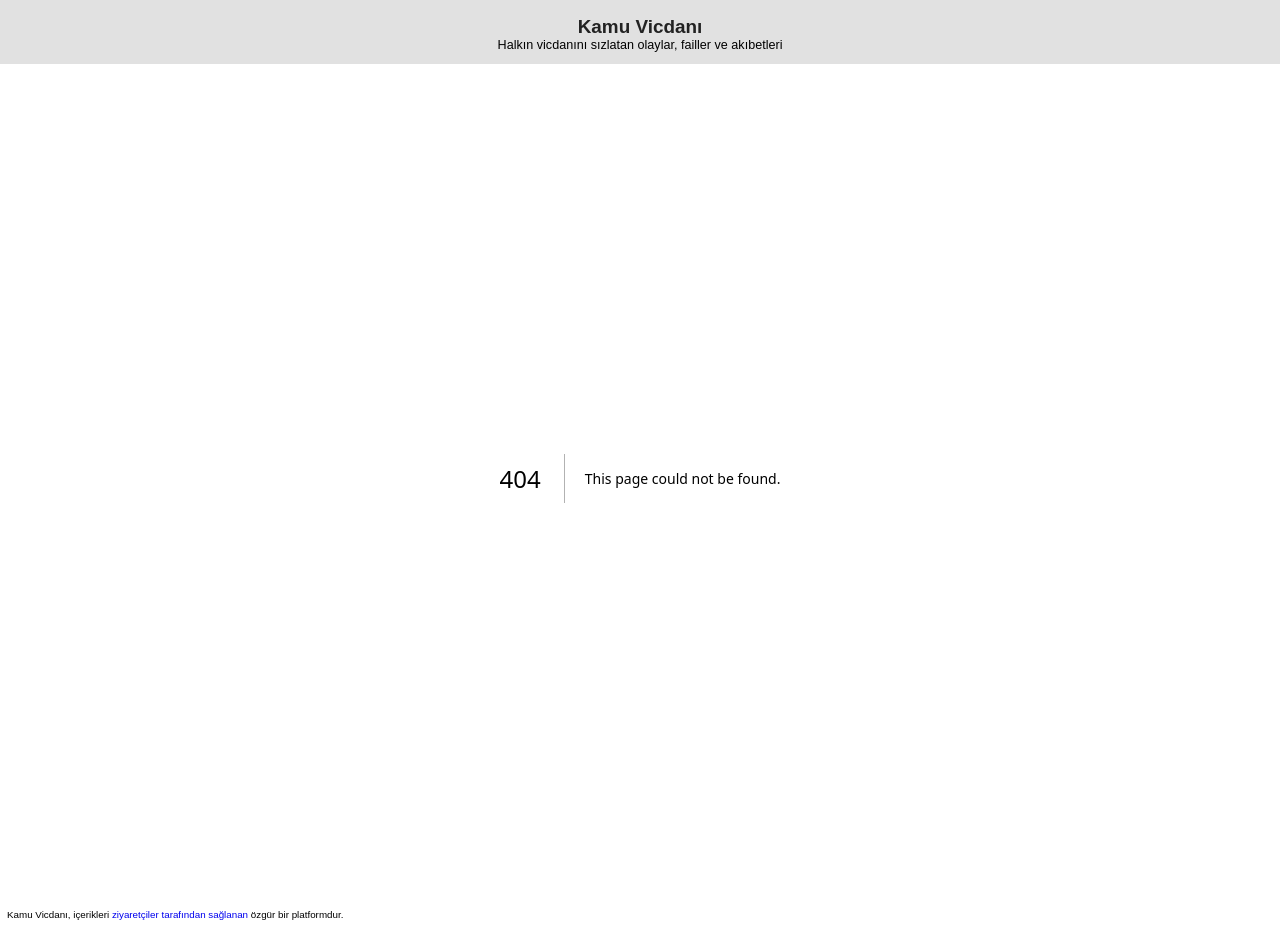
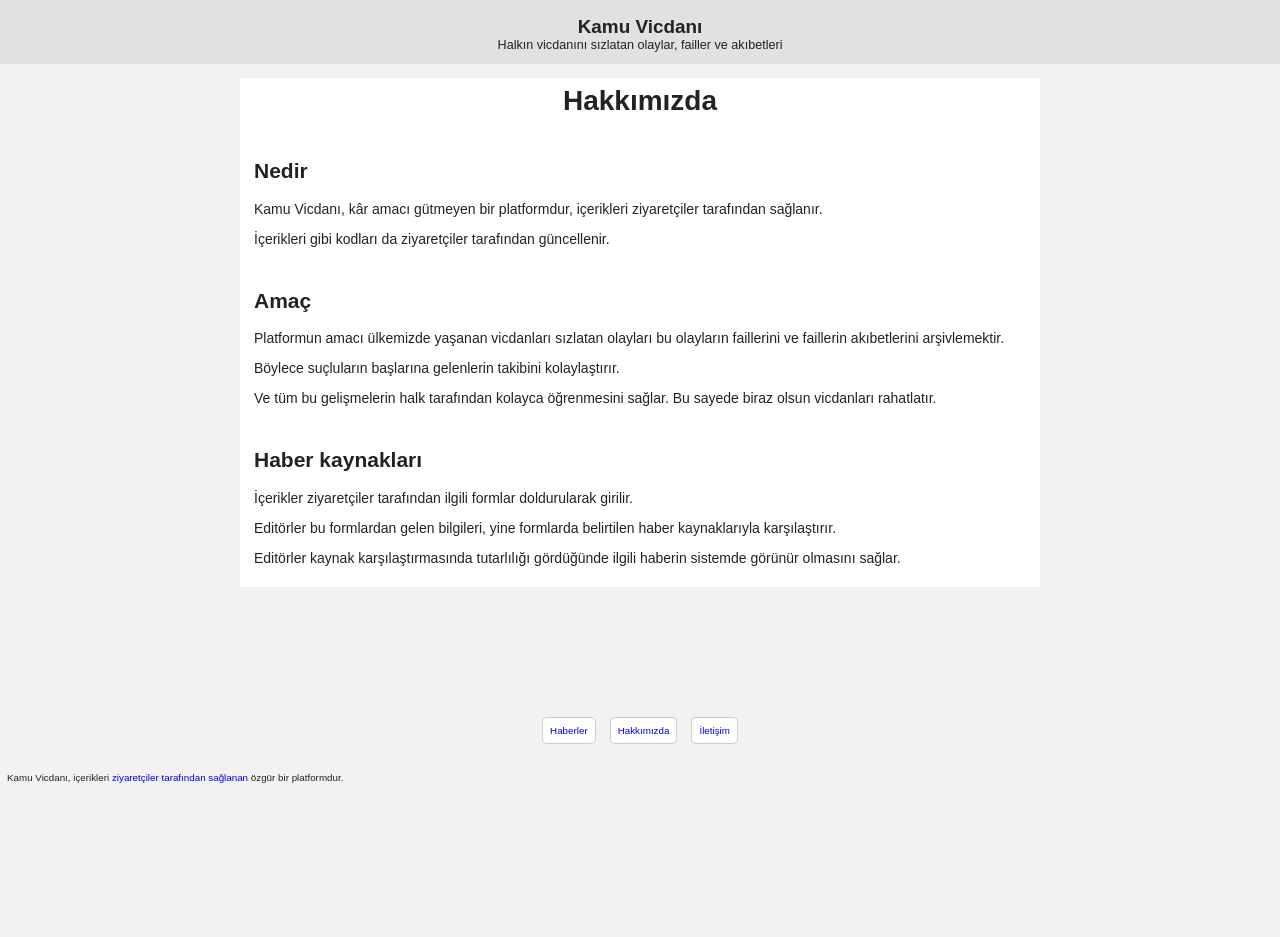
Before and after one commit to gayret/kamu-vicdani, a Next.js app: page /about in a window 1280 px wide. Before the commit this address had no page. After the commit the page ends 800 px from the top, so only its background shows below. Built offline with nearby package versions, Linux system fonts and the light colour scheme.

Commit message:
feat: improve about and contact pages

```diff
--- /dev/null
+++ b/app/about/page.js
@@ -0,0 +1,37 @@
+export default function About() {
+  return (
+    <div className="static-page about">
+      <h1>Hakkımızda</h1>
+      <h2>Nedir</h2>
+      <p>
+        Kamu Vicdanı, kâr amacı gütmeyen bir platformdur, içerikleri
+        ziyaretçiler tarafından sağlanır.
+      </p>
+      <p>İçerikleri gibi kodları da ziyaretçiler tarafından güncellenir.</p>
+
+      <h2>Amaç</h2>
+      <p>
+        Platformun amacı ülkemizde yaşanan vicdanları sızlatan olayları bu
+        olayların faillerini ve faillerin akıbetlerini arşivlemektir.
+      </p>
+      <p>Böylece suçluların başlarına gelenlerin takibini kolaylaştırır.</p>
+      <p>
+        Ve tüm bu gelişmelerin halk tarafından kolayca öğrenmesini sağlar. Bu
+        sayede biraz olsun vicdanları rahatlatır.
+      </p>
+
+      <h2>Haber kaynakları</h2>
+      <p>
+        İçerikler ziyaretçiler tarafından ilgili formlar doldurularak girilir.
+      </p>
+      <p>
+        Editörler bu formlardan gelen bilgileri, yine formlarda belirtilen haber
+        kaynaklarıyla karşılaştırır.
+      </p>
+      <p>
+        Editörler kaynak karşılaştırmasında tutarlılığı gördüğünde ilgili
+        haberin sistemde görünür olmasını sağlar.
+      </p>
+    </div>
+  );
+}
--- a/app/globals.css
+++ b/app/globals.css
@@ -43,6 +43,23 @@ footer {
   font-size: 0.7rem;
 }
 
+footer .links {
+  display: flex;
+  justify-content: center;
+  gap: 1rem;
+  list-style: none;
+  padding: 0;
+  margin-top: 1rem;
+  margin-bottom: 2rem;
+}
+
+footer .links li {
+  padding: 0.5rem;
+  border: 1px solid #ccc;
+  border-radius: 5px;
+  background-color: #fff;
+}
+
 a {
   text-decoration: none;
 }
@@ -58,3 +75,29 @@ a {
 .btn:hover {
   background-color: #eee;
 }
+
+.static-page {
+  max-width: 800px;
+  margin-inline: auto;
+  background-color: #fff;
+  padding: 0.5rem 1rem;
+}
+
+.static-page h1 {
+  text-align: center;
+  margin-top: 0;
+  margin-bottom: 0.5rem;
+}
+
+.static-page h2 {
+  margin-top: 3rem;
+}
+
+.contact {
+  height: 800px;
+}
+
+.contact iframe {
+  width: 100%;
+  height: 100%;
+}
--- a/app/layout.js
+++ b/app/layout.js
@@ -20,11 +20,24 @@ export default function RootLayout({ children }) {
         <main>{children}</main>
 
         <footer>
+          <ul className="links">
+            <li>
+              <Link href="/">Haberler</Link>
+            </li>
+
+            <li>
+              <Link href="/about">Hakkımızda</Link>
+            </li>
+
+            <li>
+              <Link href="/contact">İletişim</Link>
+            </li>
+          </ul>
           <p>
             Kamu Vicdanı, içerikleri{" "}
-            <a href="https://github.com/gayret/kamu-vicdani" target="_blank">
+            <Link href="https://github.com/gayret/kamu-vicdani" target="_blank">
               ziyaretçiler tarafından sağlanan
-            </a>{" "}
+            </Link>{" "}
             özgür bir platformdur.
           </p>
         </footer>
```
Also changed, not shown: app/contact/page.js (added, +11 -0 lines).
